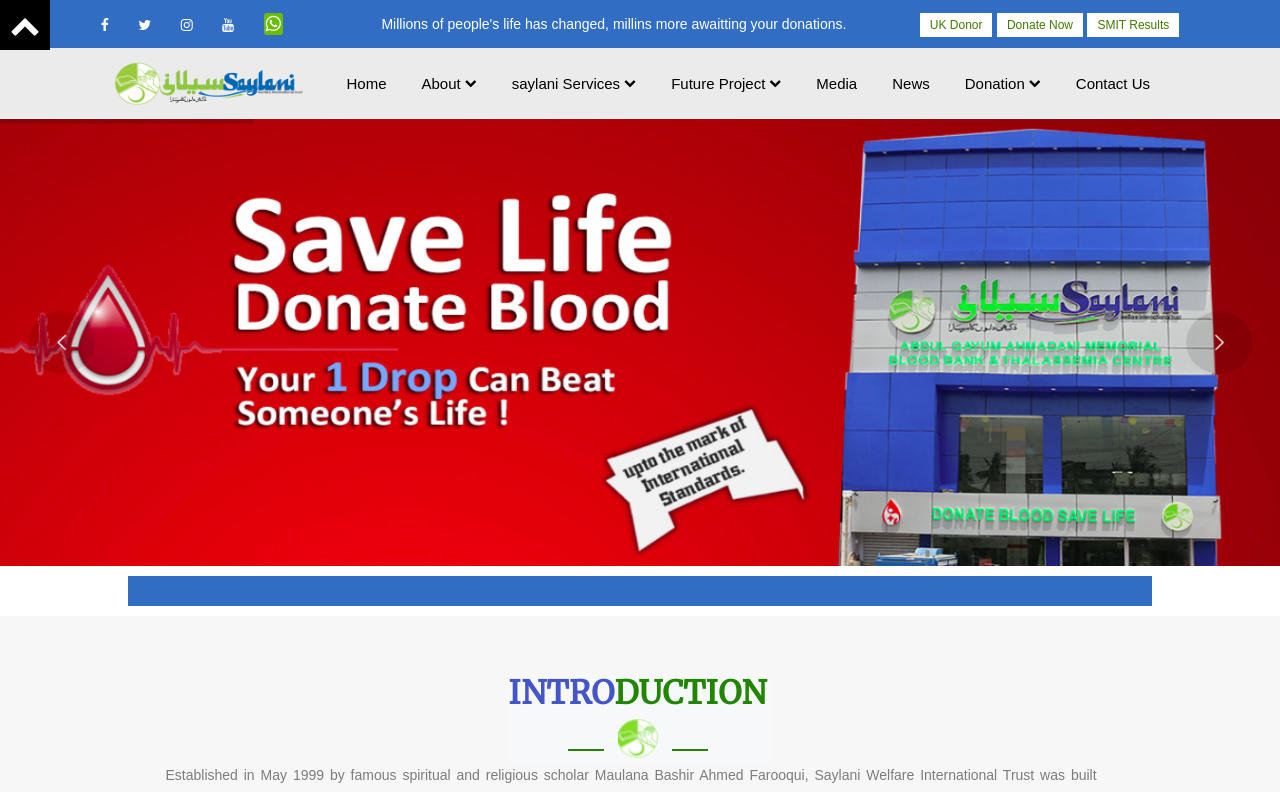
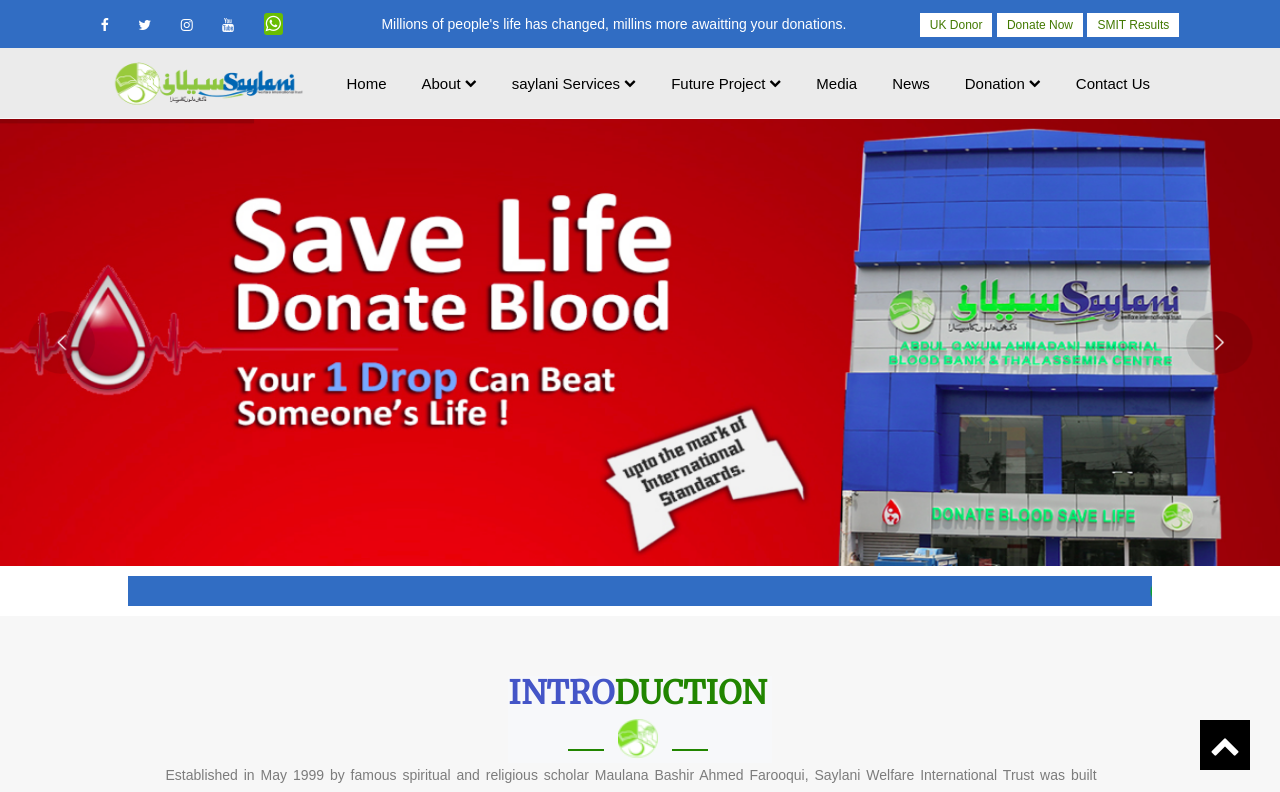
Before and after one commit to imranali5121/saylani-assinment, a plain HTML site: page index.html in a window 1280 px wide. Shown: the top 792 px of the page. Drawn offline with Linux system fonts and the light colour scheme.

Commit message:
saylani-assinment-edit1

```diff
--- a/style.css
+++ b/style.css
@@ -576,6 +576,6 @@ span.moredetails{
     font-size: 30px;
     position: fixed;
     padding: 10px;
-    z-index: 1;
-
+    right: 30px;
+    bottom: 30px;
 }
```
